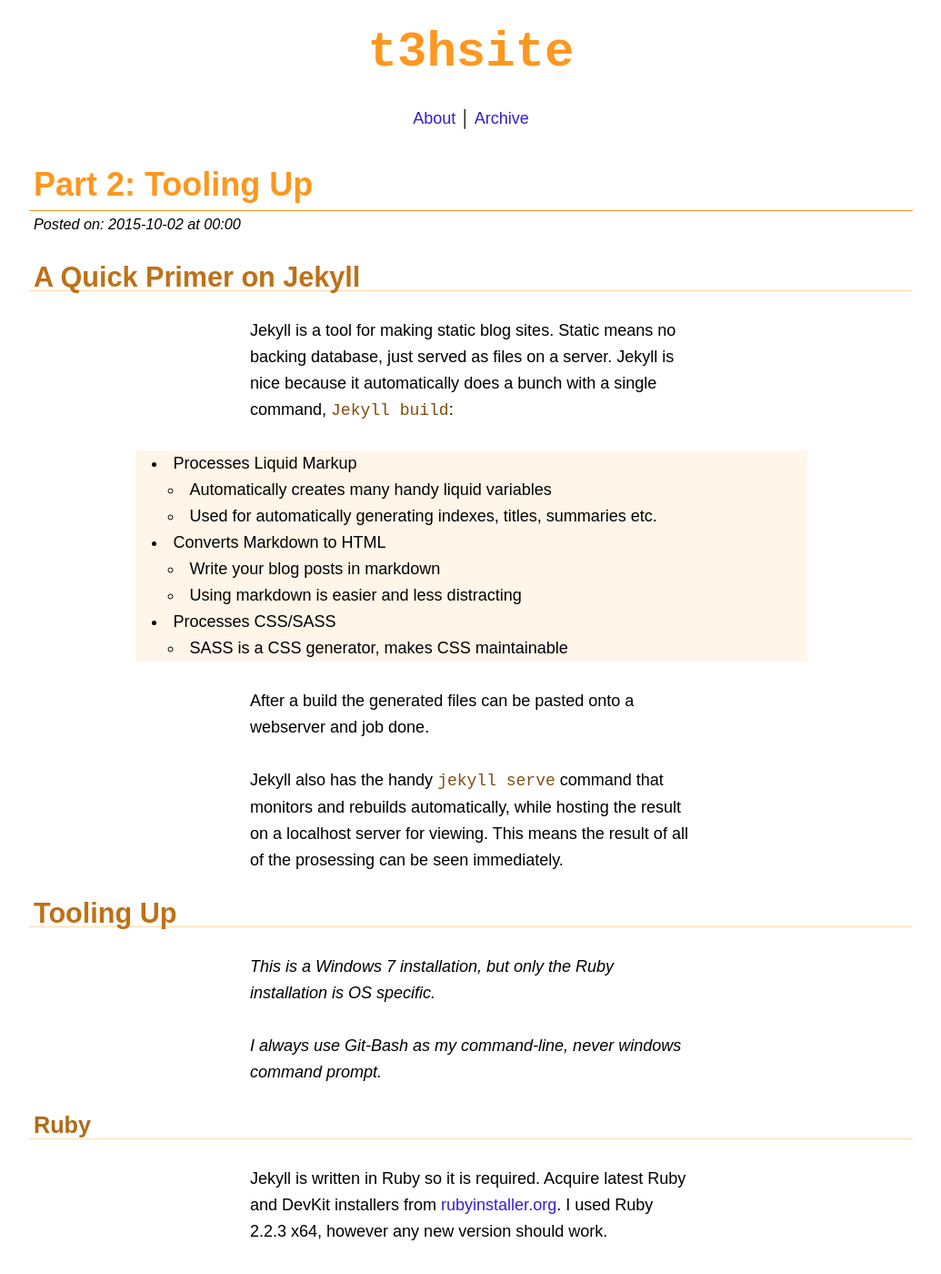
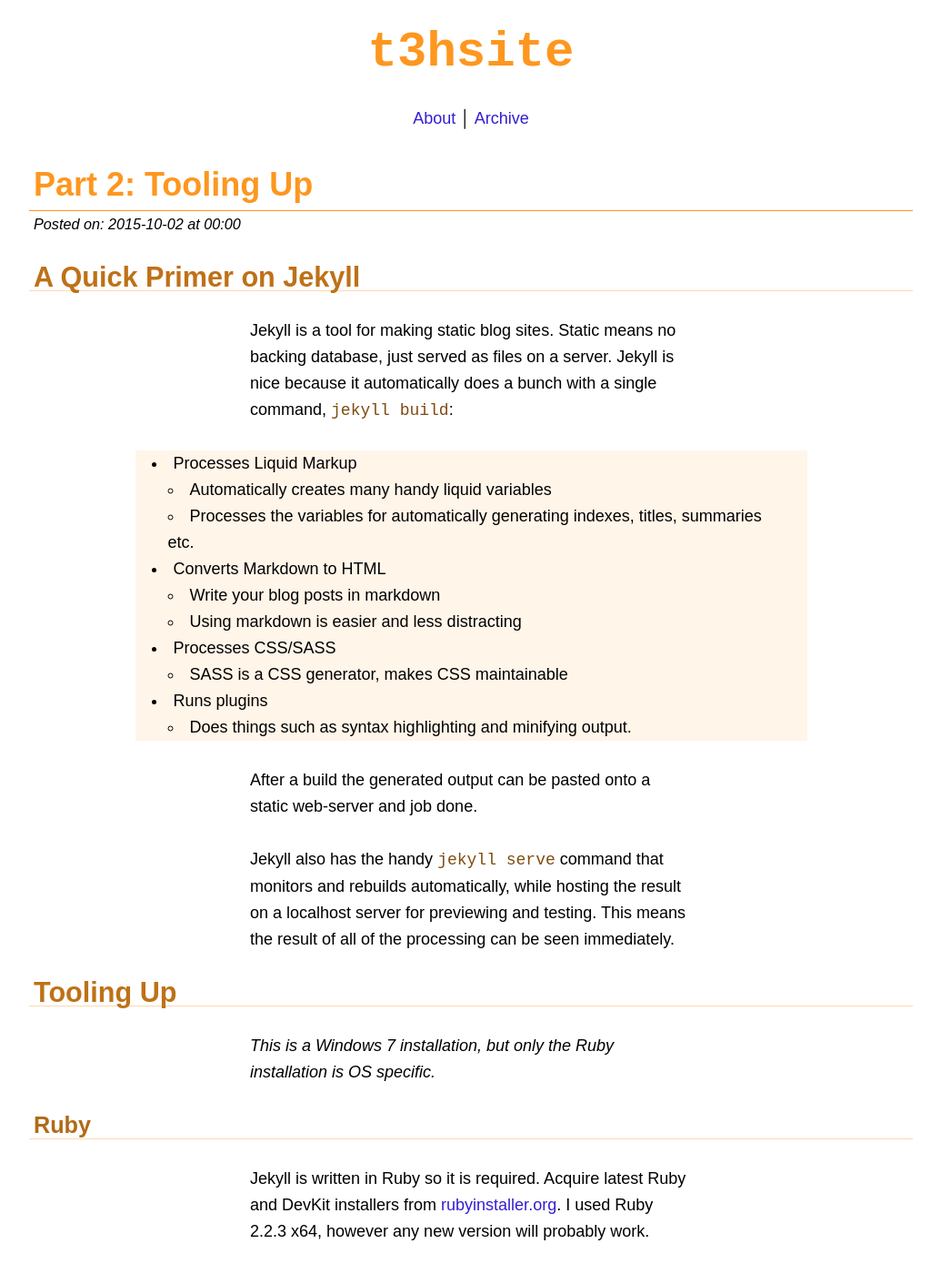
Before and after one commit to t3hmun/t3hsite, a Jekyll site: the page built from _posts/2015-10-02-part-02-tooling-up.md, in a window 1280 px wide and 1400 px high. Shown: the whole window at 91% size, without its empty margins (122-1157 px from the left). Built offline with Jekyll 4.4.1, drawn with Linux system fonts in a browser that asks for light colours; some of the changed text lies outside the part shown.

Commit message:
revising posts

````diff
--- a/_posts/2015-10-02-part-02-tooling-up.md
+++ b/_posts/2015-10-02-part-02-tooling-up.md
@@ -9,40 +9,41 @@
 
 Jekyll is a tool for making static blog sites.
 Static means no backing database, just served as files on a server.
-Jekyll is nice because it automatically does a bunch with a single command, `Jekyll build`:
+Jekyll is nice because it automatically does a bunch with a single command, `jekyll build`:
 
 * Processes Liquid Markup
     - Automatically creates many handy liquid variables
-    - Used for automatically generating indexes, titles, summaries etc.
+    - Processes the variables for automatically generating indexes, titles, summaries etc.
 * Converts Markdown to HTML
     - Write your blog posts in markdown
     - Using markdown is easier and less distracting
 * Processes CSS/SASS
     - SASS is a CSS generator, makes CSS maintainable
+* Runs plugins
+    - Does things such as syntax highlighting and minifying output.
 
-After a build the generated files can be pasted onto a webserver and job done.
+After a build the generated output can be pasted onto a static web-server and job done.
 
-Jekyll also has the handy `jekyll serve` command that monitors and rebuilds automatically, while hosting the result on a localhost server for viewing.
-This means the result of all of the prosessing can be seen immediately.
+Jekyll also has the handy `jekyll serve` command that monitors and rebuilds automatically, while hosting the result on a localhost server for previewing and testing.
+This means the result of all of the processing can be seen immediately.
+
 
 ## Tooling Up
 
 _This is a Windows 7 installation, but only the Ruby installation is OS specific._
-
-_I always use Git-Bash as my command-line, never windows command prompt._
 
 
 ### Ruby
 
 Jekyll is written in Ruby so it is required.
 Acquire latest Ruby and DevKit installers from [rubyinstaller.org](http://rubyinstaller.org/downloads/).
-I used Ruby 2.2.3 x64, however any new version should work.
+I used Ruby 2.2.3 x64, however any new version will probably work.
 
 Install Ruby to a directory with no white-space in the name (some Ruby packages require this).
 Now extract the DevKit to a permanent directory.
-This is required for the automatic building of some gems (RubyGems is Ruby's package manager, a Gem is a package).
+The DevKit is required for the automatic building of some gems (RubyGems is Ruby's package manager, a Gem is a package).
 
-`ruby -v` at the command-line should now display the installed version of Ruby.
+Run `ruby -v` at the command-line should now display the installed version of Ruby.
 
 Next run the install script for the DevKit so that the Ruby installation can use it:
 
@@ -55,8 +56,8 @@
 
 ### Jekyll and Friends
 
-Install Jekyll and Rouge using the RubyGems.
-Rouge is a syntax highlighter, its installation can be skipped if the abilty to display code/markup is not needed.
+Now install Jekyll and Rouge using RubyGems.
+Rouge is a syntax highlighter, I'm assuming you want syntax highlighting on your blog.
 
 ```bash
 gem install jekyll
@@ -64,12 +65,15 @@
 ```
 {: .reading-width}
 
+Run `jekyll -v` to see the version and confirm that it is installed.
+I installed Jekyll 2.5.3.
 
 ## Create a Not So Fresh New Jekyll Site
 
-Create a new default blog-site with `jekyll new`.
-The `jekyll serve` command builds the site and then hosts the page at `localhost:4000`.
-It automatically rebuilds when changes are made so it can be left running.
+Create a new default blog-site with the `jekyll new` command.
+Run the `jekyll serve` in the blog folder. It builds the site and then hosts it at `localhost:4000`.
+It automatically rebuilds when changes are made so it can be left running in its own window.
+It will report the error if a build fails and then continue when the files are modified again.
 
 ```bash
 jekyll new site-name
@@ -85,19 +89,29 @@
 
 ### The YML Config
 
-The `_config.yml` file is the basic config for the site. Most of it should be self-explanatory.
+The `_config.yml` file is the basic config for the site.
+Strip it down to minimal content and customize as I have below.
+Most of it is self-explanatory.
 
-Some extra build options are useful to modify the behaviour of the kramdown markdown processor (added to the end of the file).
+I have added some extra options to modify the behaviour of the Kramdown Markdown processor.
 
 ```yaml
+
+# This title is used as the masthead on all pages.
+title: t3hsite
+
+# This description us used in the index page, RSS and in the meta for any page lacking its own description.
+description: "A short description."
+
+baseurl: "" # This is temporarily left blank, should be filled in before hosting on the internet.
 
 # Build settings
 markdown: kramdown
 kramdown:
-  input: GFM
+  input: GFM # GithHub Flavored Markdown, support for Github style fenced code blocks.
   syntax_highlighter: rouge
-  hard_wrap: false
-  header_offset: 1
+  hard_wrap: false # Single line breaks are ignored as in standard Markdown.
+  header_offset: 1 # <h#> tags are offset down by one size.
 ```
 {: .reading-width}
 
@@ -105,13 +119,13 @@
 : Allows processing of Github Flavored Markdown. Handy as this is the version of Markdown I most commonly use.
 
 `syntax_highlighter: rouge`{: .highlight .language-yaml}
-: Use Rouge to process the code blocks. I prefer this to the default (coderay) because it can highlight more things such as bash.
+: Use Rouge to process the code blocks. I prefer this to the default (Coderay) because it can highlight more things such as bash.
 
 `hard_wrap: true`{: .highlight .language-yaml}
 : This is a personal preference. Tells Kramdown to ignore single new-lines.
 Double new line is a new paragraph.
 The only way to get a single new line is to use `<br>`.
-This is they way Markdown is meant to behave.
+This is they way Markdown is meant to behave (and my preference).
 
 `header_offset 1`{: .highlight .language-yaml}
 : This reduces the header level used in the markdown by one when converting it to HTML.
@@ -119,4 +133,4 @@
 
 ## Next
 
-Next part is about arranging the basic HTML.
+The [next part]({{ site.baseurl }}/2015/part-03-clean-basic-html/) will involve deleting a lot and arranging some fresh clean HTML.
````
Also changed, not shown: _posts/2015-10-01-part-01-a-fresh-theme.md (+4 -0 lines).
